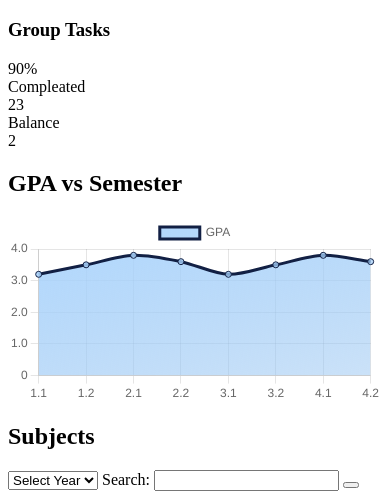
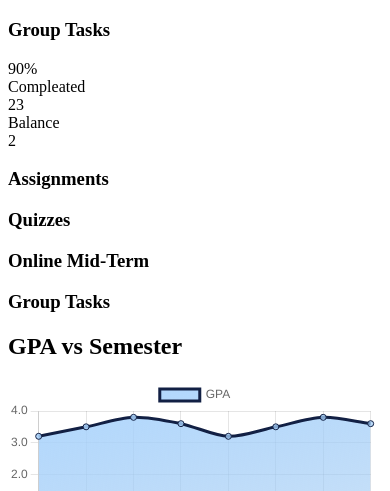
Before and after one commit to FahadhCodes/leoInternationalUniversitySystem, a PHP site: page /stdDashboard/home.php in a window 390 px wide. Shown: the part 448-939 px from the top of the page. Run offline with PHP 8.4, Linux system fonts and the light colour scheme.

Commit message:
fix:Task cards fixed for responsiveness

```diff
--- a/stdDashboard/home.php
+++ b/stdDashboard/home.php
@@ -9,7 +9,7 @@
 
 <body>
     <!-- Dashboard Cards -->
-    <div class="task-cards">
+    <div class="task-cards desktop">
         <div class="card_DASH assignment">
             <h3 class="headType1">Assignments</h3>
             <div class="countBar rounded-pill">
@@ -61,6 +61,21 @@
                 <div class="ROW-2 col-6 tradi-yellow2">Balance</div>
                 <div class="ROW-2 col-6 tradi-blue2">2</div>
             </div>
+        </div>
+    </div>
+    <!-- Dashboard Cards Mobile-->
+    <div class="task-cards mobile">
+        <div class="card_DASH assignment">
+            <h3 class="headType1">Assignments</h3>
+        </div>
+        <div class="card_DASH quiz">
+            <h3 class="headType1">Quizzes</h3>
+        </div>
+        <div class="card_DASH midterm">
+            <h3 class="headType1">Online Mid-Term</h3>
+        </div>
+        <div class="card_DASH group-task">
+            <h3 class="headType1">Group Tasks</h3>
         </div>
     </div>
 
```
Also changed, not shown: style.css (+23 -0 lines).
